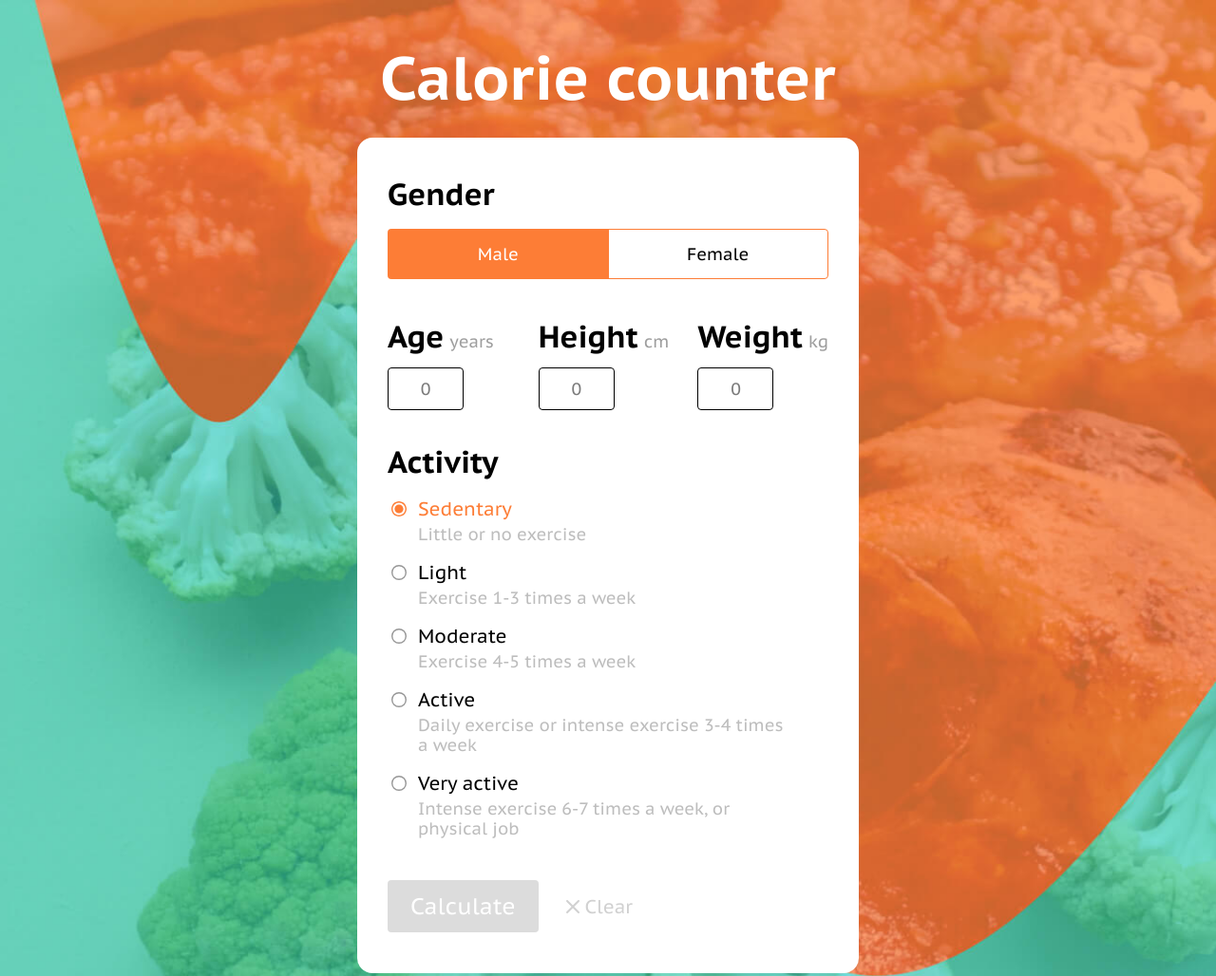
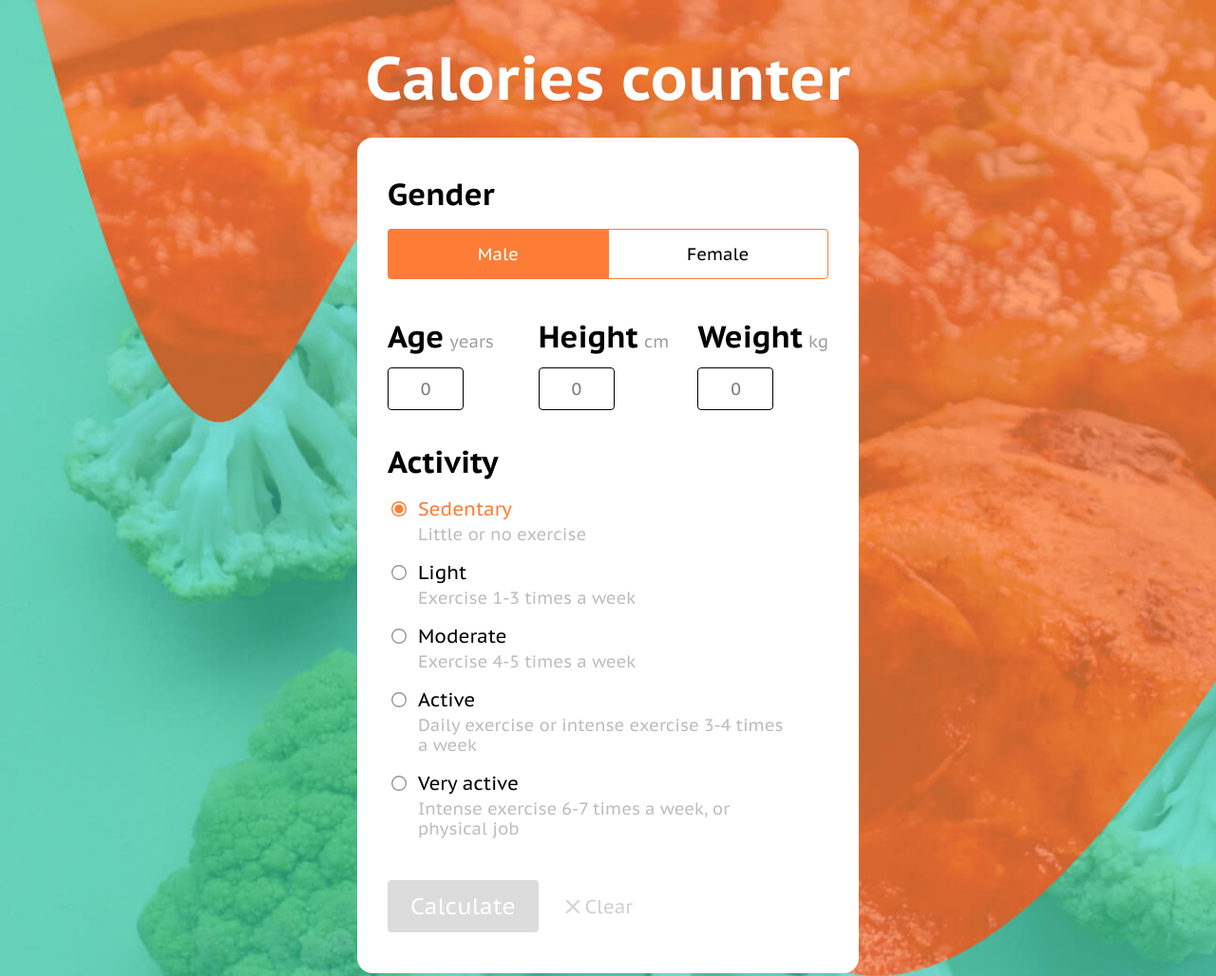
Before and after one commit to AnastasiaDrokina/calories-counter, a website: page index.html in a window 1280 px wide. Shown: the top 1028 px of the page at 95% size. Drawn offline with Linux system fonts and the light colour scheme.

Commit message:
Fix title

```diff
--- a/index.html
+++ b/index.html
@@ -23,13 +23,13 @@
     />
     <link rel="stylesheet" href="css/normalize.css" />
     <link rel="stylesheet" href="css/style.css" />
-    <title>Calorie counter</title>
+    <title>Calories counter</title>
   </head>
   <body class="page">
     <main class="main">
       <div class="container">
         <article class="counter">
-          <h1 class="counter__heading heading-main">Calorie counter</h1>
+          <h1 class="counter__heading heading-main">Calories counter</h1>
           <form
             class="counter__form form"
             name="counter"
```
